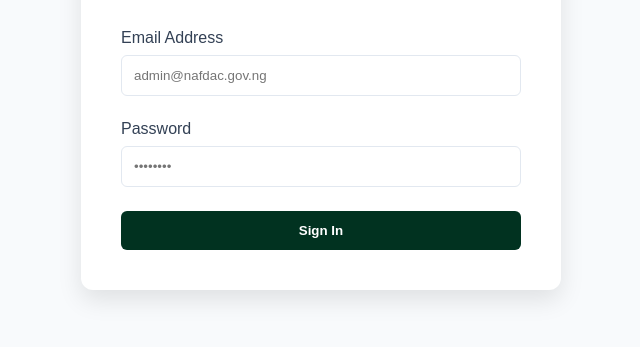
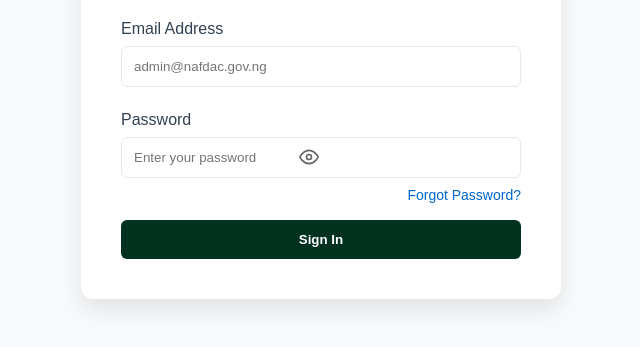
Before and after one commit to ElLiisH/nafdnomrole, a website: page signin.html in a window 1280 px wide. Shown: the part 315-662 px from the top of the page, without its empty margins (319-959 px from the left). Drawn offline with nearby package versions, Linux system fonts and the light colour scheme.

Commit message:
Update signin.html

```diff
--- a/signin.html
+++ b/signin.html
@@ -16,6 +16,51 @@
         button { width: 100%; padding: 0.75rem; background: #013220; color: white; border: none; border-radius: 6px; font-weight: bold; cursor: pointer; transition: background 0.2s; }
         button:hover { background: #0c3f2c; }
         .error { color: #d32f2f; font-size: 0.875rem; margin-top: 1rem; text-align: center; display: none; }
+                /* Password Wrapper Styling */
+        .password-wrapper {
+          position: relative;
+          display: flex;
+          align-items: center;
+        }
+
+        .password-wrapper input {
+          width: 100%;
+          padding-right: 45px; /* Leave space so text doesn't overlap the eye icon */
+        }
+
+        .toggle-password {
+          position: absolute;
+          right: 12px;
+          background: none;
+          border: none;
+          cursor: pointer;
+          color: #666;
+          display: flex;
+          align-items: center;
+          justify-content: center;
+          padding: 0;
+        }
+
+        .toggle-password:hover {
+          color: #333;
+        }
+
+        /* Forgot Password Link */
+        .form-actions-extra {
+          text-align: right;
+          margin-top: 8px;
+          margin-bottom: 16px;
+        }
+
+        .forgot-link {
+          font-size: 0.875rem;
+          color: #0066cc;
+          text-decoration: none;
+        }
+
+        .forgot-link:hover {
+          text-decoration: underline;
+        }
     </style>
 </head>
 <body>
@@ -26,9 +71,24 @@
             <label>Email Address</label>
             <input type="email" id="email" placeholder="admin@nafdac.gov.ng">
         </div>
-        <div class="input-group">
-            <label>Password</label>
-            <input type="password" id="password" placeholder="••••••••">
+                <!-- Password Field Group -->
+        <div class="form-group">
+          <label for="password">Password</label>
+          <div class="password-wrapper">
+            <input type="password" id="password" required placeholder="Enter your password">
+            <button type="button" id="togglePasswordBtn" class="toggle-password" aria-label="Toggle password visibility">
+              <!-- Eye Icon (SVG) -->
+              <svg id="eyeIcon" xmlns="http://www.w3.org/2000/svg" width="20" height="20" viewBox="0 0 24 24" fill="none" stroke="currentColor" stroke-width="2" stroke-linecap="round" stroke-linejoin="round">
+                <path d="M1 12s4-8 11-8 11 8 11 8-4 8-11 8-11-8-11-8z"></path>
+                <circle cx="12" cy="12" r="3"></circle>
+              </svg>
+            </button>
+          </div>
+        </div>
+
+        <!-- Forgot Password Link -->
+        <div class="form-actions-extra">
+          <a href="#" id="forgotPasswordBtn" class="forgot-link">Forgot Password?</a>
         </div>
         <button onclick="handleLogin()">Sign In</button>
         <div id="error-msg" class="error"></div>
@@ -66,6 +126,31 @@
           window.location.href = 'index.html';
         }
       }
+      const passwordInput = document.getElementById('password');
+const togglePasswordBtn = document.getElementById('togglePasswordBtn');
+const eyeIcon = document.getElementById('eyeIcon');
+
+// SVG Path for Eye (Open)
+const eyeOpenPath = `
+  <path d="M1 12s4-8 11-8 11 8 11 8-4 8-11 8-11-8-11-8z"></path>
+  <circle cx="12" cy="12" r="3"></circle>
+`;
+
+// SVG Path for Eye Off (Closed/Slashed)
+const eyeClosedPath = `
+  <path d="M17.94 17.94A10.07 10.07 0 0 1 12 20c-7 0-11-8-11-8a18.45 18.45 0 0 1 5.06-5.94M9.9 4.24A9.12 9.12 0 0 1 12 4c7 0 11 8 11 8a18.5 18.5 0 0 1-2.16 3.19m-6.72-1.07a3 3 0 1 1-4.24-4.24"></path>
+  <line x1="1" y1="1" x2="23" y2="23"></line>
+`;
+
+togglePasswordBtn.addEventListener('click', () => {
+  const isPassword = passwordInput.getAttribute('type') === 'password';
+
+  // Toggle input type
+  passwordInput.setAttribute('type', isPassword ? 'text' : 'password');
+
+  // Toggle Icon SVG
+  eyeIcon.innerHTML = isPassword ? eyeClosedPath : eyeOpenPath;
+});
     </script>
 </body>
 </html>
```
